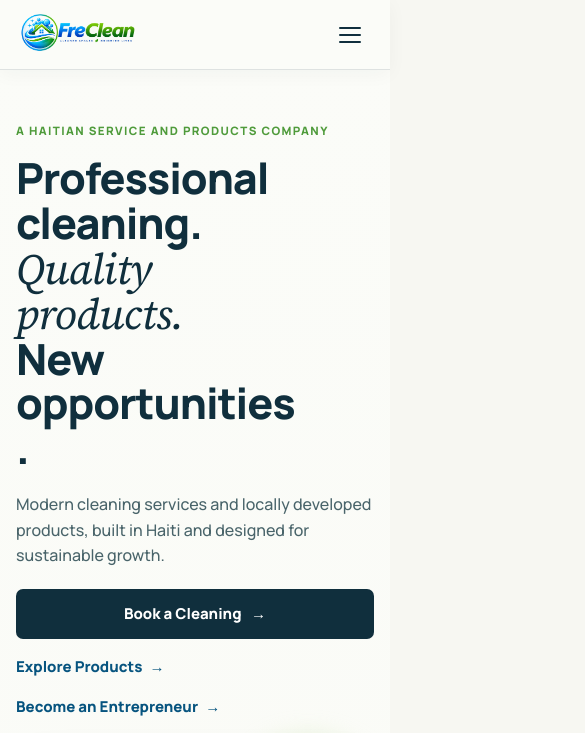
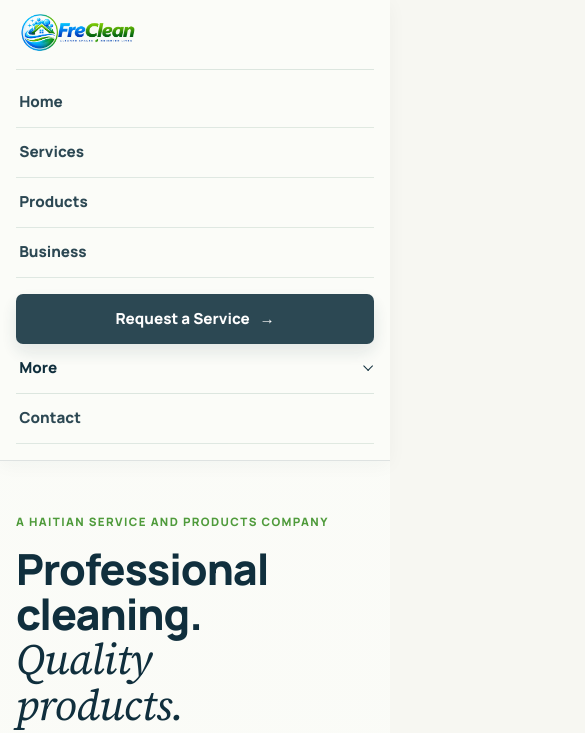
Before and after one commit to FreClean/freclean-website, a plain HTML site: page index.html in a window 390 px wide. Shown: the top 733 px of the page, 585 px wide, since content can reach past the window. Drawn offline with Linux system fonts and the light colour scheme.

Commit message:
Remove mobile menu button

```diff
--- a/index.html
+++ b/index.html
@@ -30,7 +30,6 @@
 <a class="skip-link" href="#main-content">Skip to main content</a>
 <header class="site-header">
   <a class="logo-link" href="index.html" aria-label="FreClean home"><img src="assets/logo-landscape-2.png" alt="FreClean" width="1672" height="941"></a>
-  <button class="menu-toggle" type="button" aria-expanded="false" aria-controls="primary-nav" aria-label="Open navigation menu"><span></span><span></span><span></span><b>Menu</b></button>
   <nav id="primary-nav" aria-label="Primary navigation"><a href="index.html">Home</a><a href="services/">Services</a><a href="products/">Products</a><a href="business/">Business</a><a class="nav-cta" href="book/">Request a Service <span aria-hidden="true">&rarr;</span></a><details class="nav-more"><summary>More</summary><div class="nav-more-menu"><a href="book/">Book an Appointment</a><a href="payments/">Payment</a><a href="https://app.celoht.com/" target="_blank" rel="noopener noreferrer">CeloHT / Crypto Payment</a><a href="about/">About FreClean</a><a href="entrepreneurship/">Entrepreneurship</a><a href="impact/">Impact</a><a href="resources/">Resources</a></div></details><a href="contact/">Contact</a></nav>
 </header>
 <main id="main-content">
--- a/script.js
+++ b/script.js
@@ -213,7 +213,6 @@
     showStep(0);
   }
 
-  setupMenu();
   setupForms();
   setupBookingFlow();
 }());
--- a/style.css
+++ b/style.css
@@ -598,18 +598,19 @@ img, picture, video, svg { max-width: 100%; }
 button, input, select, textarea { max-width: 100%; }
 .site-header { width: 100%; }
 .site-header nav { min-width: 0; }
-.nav-backdrop { display: none; }
+.menu-toggle, .nav-backdrop { display: none !important; }
 
 @media (max-width: 1100px) {
-  .site-header nav { left: 0; right: auto; width: min(100%, 28rem); max-width: 100%; }
-  .nav-backdrop { position: fixed; inset: var(--header-height) 0 0; z-index: calc(var(--z-menu) - 1); display: block; width: 100%; padding: 0; border: 0; background: rgba(16, 47, 61, .32); opacity: 0; pointer-events: none; transition: opacity .25s ease; }
-  .nav-backdrop.is-visible { opacity: 1; pointer-events: auto; }
-  .site-header nav.is-open { box-shadow: 0 18px 40px rgba(16, 47, 61, .16); }
+  .site-header { flex-wrap: wrap; }
+  .site-header nav { position: static; inset: auto; display: flex; width: 100%; max-width: 100%; align-items: stretch; flex-direction: row; flex-wrap: wrap; justify-content: flex-start; gap: .35rem .85rem; padding: .7rem 0 1rem; background: transparent; border-top: 1px solid var(--line); box-shadow: none; visibility: visible; transform: none; pointer-events: auto; overflow: visible; }
+  .site-header nav a { padding: .65rem .2rem; border-bottom: 0; font-size: .9rem; }
 }
 
 @media (max-width: 767px) {
   .section-wrap { width: 100%; padding-inline: 1rem; }
   .site-header { padding-inline: 1rem; }
+  .site-header nav { flex-direction: column; gap: 0; padding-block: .5rem 1rem; }
+  .site-header nav a, .nav-more > summary { width: 100%; padding: .75rem .2rem; border-bottom: 1px solid var(--line); font-size: .95rem; }
   .hero, .intro-grid, .split-section, .business-section, .entrepreneurship-grid, .trust-section, .payments-section, .impact-section, .partnership-cta-inner, .partnership-layout, .form-layout, .booking-layout { width: 100%; max-width: 100%; }
   .hero-media, .hero-media img { width: 100%; }
   .hero h1, .page-hero h1, h2, h3, p, a, b, label, li, dt, dd { overflow-wrap: anywhere; }
```
Also changed, not shown: book/index.html (+0 -1 lines).
